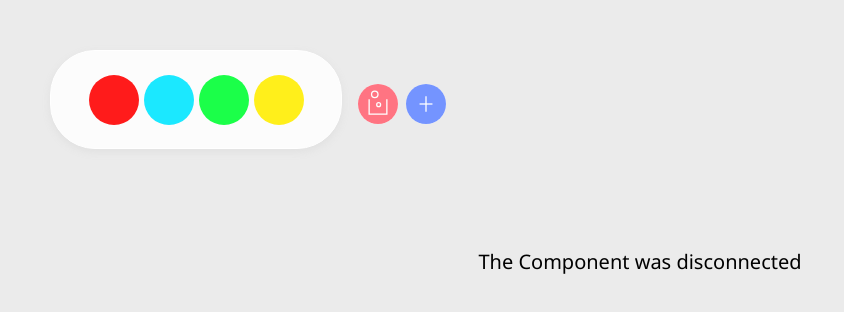
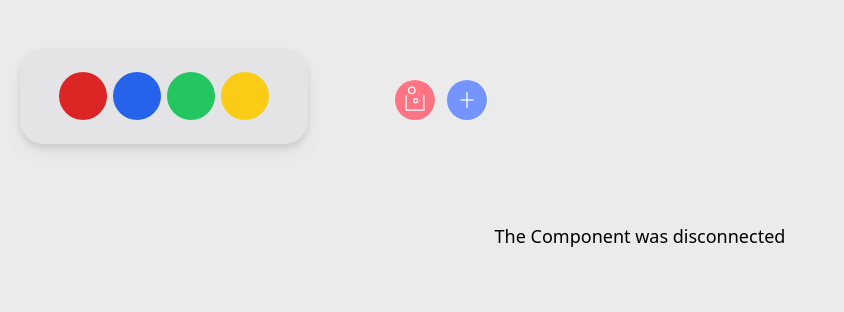
Before and after one commit to Sushib08/todo-app-master, a React (Create React App) app: page / in a window 1280 px wide. Shown: the top 312 px of the page, without its empty margins (0-844 px from the left). Built offline with nearby package versions, Linux system fonts and the light colour scheme.

Commit message:
feat(todo-app):
css tailwind

```diff
--- a/package.json
+++ b/package.json
@@ -35,5 +35,10 @@
       "last 1 firefox version",
       "last 1 safari version"
     ]
+  },
+  "devDependencies": {
+    "autoprefixer": "^10.4.2",
+    "postcss": "^8.4.6",
+    "tailwindcss": "^3.0.23"
   }
 }
--- a/src/App.css
+++ /dev/null
@@ -1,101 +0,0 @@
-.container{
-  width: 100%;
-  height: 100vh;
-  display: row;
-}
-
-.colors {
-  border: 0.3px solid rgb(256, 256, 256);
-  width: 290px;
-  height: 97px;
-  display: flex;
-  justify-content: center;
-  margin-top: 50px;
-  margin-left: 50px;
-  background-color: rgb(252, 252, 252);
-  box-shadow: 0px 3px 8px rgb(224, 224, 224);
-  border-radius: 45px;
-  margin-right: 10px;
-}
-.red {
-  display: flex;
-  background-color: #ff1b1b;
-  padding: 25px;
-  margin-top: auto;
-  margin-bottom: auto;
-  border-radius: 150px;
-  border: none;
-  width: 30px;
-  height: 30px;
-}
-.red:hover {
-  box-shadow: 0px 3px 8px #707070;
-}
-.blue {
-  display: flex;
-  background-color: #1be8ff;
-  padding: 25px;
-  margin-top: auto;
-  margin-bottom: auto;
-  margin-left: 5px;
-  border-radius: 150px;
-  border: none;
-}
-.blue:hover {
-  box-shadow: 0px 3px 8px #707070;
-}
-.green {
-  display: flex;
-  background-color: #1bff49;
-  padding: 25px;
-  margin-top: auto;
-  margin-bottom: auto;
-  margin-left: 5px;
-  border-radius: 150px;
-  border: none;
-}
-.green:hover {
-  box-shadow: 0px 3px 8px #707070;
-}
-.yellow {
-  display: flex;
-  background-color: #ffef1b;
-  padding: 25px;
-  margin-top: auto;
-  margin-bottom: auto;
-  margin-left: 5px;
-  border-radius: 150px;
-  border: none;
-}
-.yellow:hover {
-  box-shadow: 0px 3px 8px #707070;
-}
-
-.callback{
-  border: none;
-  background-color: white;
-  border-radius: 100px;
-  height: 40px;
-  width: 40px;
-  margin-left: 8px;
-}
-.btnCallback{
-  margin-left: 350px;
-  margin-top: -65px;
-}
-.callback:hover{
-  box-shadow: 0px 3px 8px #707070;
-}
-.callbackSvg{
-  margin-left: -6px;
-  margin-top: -1px;
-}
-.message{
-  display: flex;
-  justify-content: center;
-  margin-left: auto;
-  margin-right: auto;
-  margin-top: 100px;
-  font-family: 'Segoe UI';
-  font-size: 20px;
-}
--- a/src/App.js
+++ b/src/App.js
@@ -1,11 +1,9 @@
-import "./App.css";
 import React, { useState } from "react";
 import trash from "./trash.svg";
 import AddCallback from "./AddCallback.svg";
 import TodoHandler from "./TodoHandler";
 
 function App(props) {
-
   const [isConnected, setisConnected] = useState(true);
 
   const addCallback = () => {
@@ -16,29 +14,49 @@ function App(props) {
     setisConnected(() => true);
   };
 
-  let [isColor, setisColor] = useState("#f5f5f5")
+  let [isColor, setisColor] = useState("#f5f5f5");
 
   return (
-    <div className="container">
-      <div className="colors">
-        <button className="red"  onClick={() => setisColor('#ff1b1b')}></button>
-        <button className="blue" onClick={() => setisColor('#1be8ff')}></button>
-        <button className="green" onClick={() => setisColor('#1bff49')}> </button>
-        <button className="yellow" onClick={() => setisColor('#ffef1b')}></button>
+    <div class="w-screen h-screen row-auto">
+      <div class="flex justify-center w-72 h-24 my-12 bg-zinc-200 drop-shadow-lg mr-3 ml-5 rounded-3xl">
+        <button
+          class="bg-red-600 p-6 my-auto border-none w-8 y-8 rounded-3xl flex hover:drop-shadow-lg "
+          onClick={() => setisColor("#DC2626")}
+        ></button>
+        <button
+          class="bg-blue-600 p-6 my-auto border-none w-8 y-8 ml-1.5 rounded-3xl flex hover:drop-shadow-lg "
+          onClick={() => setisColor("#2563EB")}
+        ></button>
+        <button
+          class="bg-green-500 p-6 my-auto border-none w-8 y-8 ml-1.5 rounded-3xl flex hover:drop-shadow-lg "
+          onClick={() => setisColor("#22C55E")}
+        >
+          {" "}
+        </button>
+        <button
+          class="bg-yellow-400 p-6 my-auto border-none w-8 y-8 ml-1.5 rounded-3xl flex hover:drop-shadow-lg "
+          onClick={() => setisColor("#FACC15")}
+        ></button>
       </div>
-      <div className="btnCallback">
-        <button className="callback" onClick={delCallback}>
-          <img src={trash} className="callbackSvg" alt="trash" />
+      <div class="ml-96 -mt-28">
+        <button
+          class="bg-white border-none rounded-full h-10 w-10 ml-3 hover:drop-shadow-lg "
+          onClick={delCallback}
+        >
+          <img src={trash} class="-ml-px" alt="trash" />
         </button>
-        <button className="callback" onClick={addCallback}>
-          <img src={AddCallback} className="callbackSvg" alt="AddCallback" />
+        <button
+          class="bg-white border-none rounded-full h-10 w-10 ml-3 hover:drop-shadow-lg"
+          onClick={addCallback}
+        >
+          <img src={AddCallback} class="-ml-px" alt="AddCallback" />
         </button>
       </div>
-      <div className="message">
+      <div class="flex justify-center mx-auto mt-24 font-sans text-lg ">
         {isConnected ? (
-          <p className="disconnected">The Component was disconnected</p>
+          <p>The Component was disconnected</p>
         ) : (
-          <TodoHandler NewbackgroundColor={isColor}/>
+          <TodoHandler NewbackgroundColor={isColor} />
         )}
       </div>
     </div>
--- a/src/TodoHandler.css
+++ b/src/TodoHandler.css
@@ -135,7 +135,9 @@ input:hover {
   border: rgb(256, 256, 256) solid 1px;
   height: 300px;
   width: 335px;
-  margin: auto;
+  margin-left: auto;
+  margin-right: auto;
+  margin-top: 30px;
   background-color: #f5f5f5;
   border-radius: 30px;
   box-shadow: 0px 3px 6px rgb(224, 224, 224);
--- a/src/TodoHandler.jsx
+++ b/src/TodoHandler.jsx
@@ -78,12 +78,13 @@ function TodoHandler(props) {
   };
 
   return (
-    <div className="contain">
+    <div class="w-auto h-auto bg-zinc-200 drop-shadow-lg rounded-3xl">
       <div
-        className="bloc"
+        class="h-24 w-72 mx-auto mt-3 rounded-full bg-zinc-200 drop-shadow-lg"
+        // w-72 h-16 flex mx-auto mt-72 bg-zinc-200 rounded-3xl drop-shadow-lg
         style={{ backgroundColor: `${props.NewbackgroundColor}` }}
       >
-        <div className="inputButton">
+        <div class="w-60 h-20 flex justify-center border-none drop-shadow-lg rounded-3xl text-3xl">
           <input maxLength="12" ref={inputRef} />
           <button
             className="add"
--- a/src/index.css
+++ b/src/index.css
@@ -14,3 +14,7 @@ code {
   font-family: source-code-pro, Menlo, Monaco, Consolas, 'Courier New',
     monospace;
 }
+
+@tailwind base;
+@tailwind components;
+@tailwind utilities;
--- /dev/null
+++ b/tailwind.config.js
@@ -0,0 +1,7 @@
+module.exports = {
+  content: ["./src/**/*.{html,js}"],
+  theme: {
+    extend: {},
+  },
+  plugins: [],
+}
```
Also changed, not shown: 2 other files (tests, documents, lock files or other folders).
